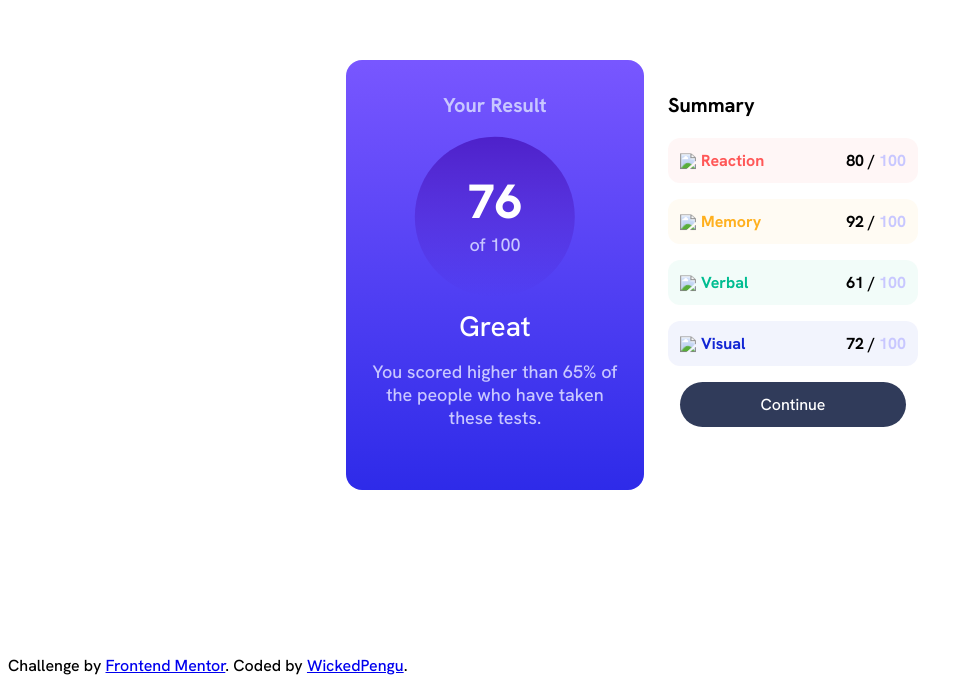
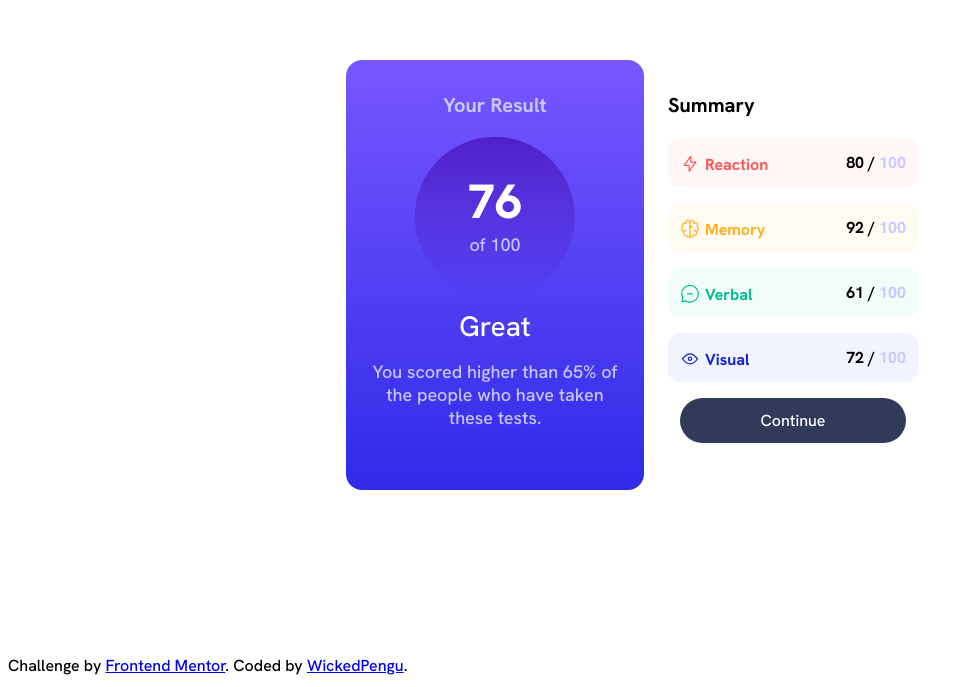
Before and after one commit to WickedPengu/frontend-solutions, a plain HTML site: page index.html in a window 1280 px wide. Shown: the part 113-800 px from the top of the page, without its empty margins (0-973 px from the left). Drawn offline with Linux system fonts and the light colour scheme; the site is published under a folder, as on GitHub Pages, so addresses that start at the root find nothing.

Commit message:
Update index.html

```diff
--- a/index.html
+++ b/index.html
@@ -32,19 +32,19 @@
     <div class="summary-card">
       <h1>Summary</h1>
       <div class="reaction">
-        <span> <div class="icons"><img src="/assets/images/icon-reaction.svg"/></div>Reaction </span>
+        <span> <div class="icons"><img src="./assets/images/icon-reaction.svg"/></div>Reaction </span>
         <div class="skill-score">80 / <span class="skill-score-max">100</span></div>
       </div>
       <div class="memory">
-        <span> <div class="icons"><img src="/assets/images/icon-memory.svg"></div>Memory</span>
+        <span> <div class="icons"><img src="./assets/images/icon-memory.svg"></div>Memory</span>
         <div class="skill-score">92 / <span class="skill-score-max">100</span></div>
       </div>
       <div class="verbal">
-        <span> <div class="icons"> <img src="/assets/images/icon-verbal.svg"/> </div>Verbal</span>
+        <span> <div class="icons"> <img src="./assets/images/icon-verbal.svg"/> </div>Verbal</span>
         <div class="skill-score">61 / <span class="skill-score-max">100</span></div>
       </div>
       <div class="visual">
-        <span> <div class="icons"> <img src="/assets/images/icon-visual.svg"/></div>Visual</span>
+        <span> <div class="icons"> <img src="./assets/images/icon-visual.svg"/></div>Visual</span>
         <div class="skill-score">72 / <span class="skill-score-max">100</span></div>
       </div>
       <button>Continue</button>
```
